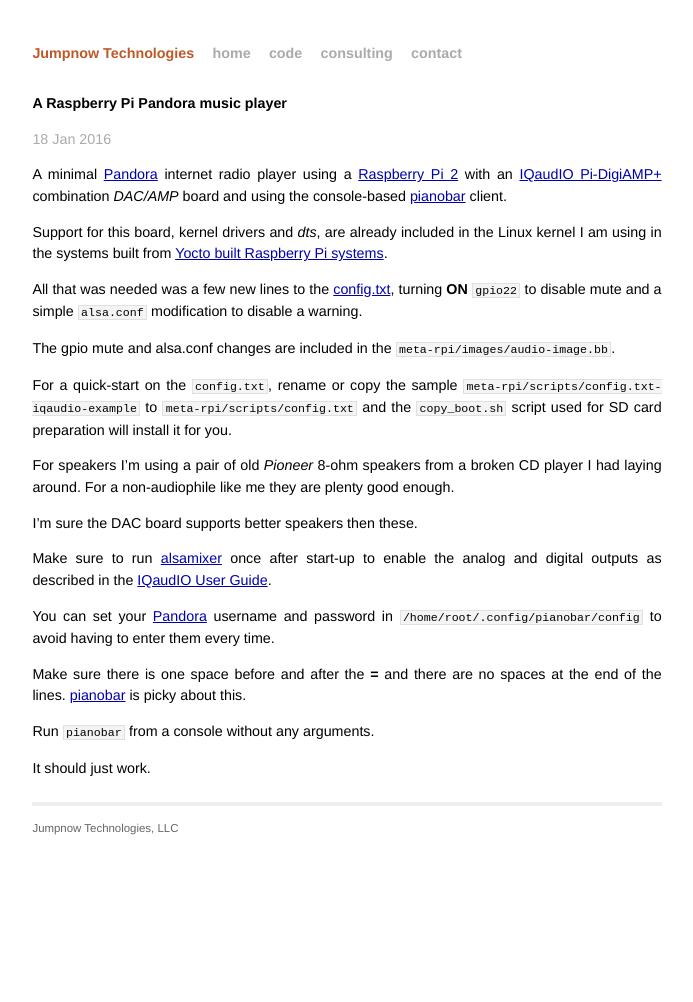
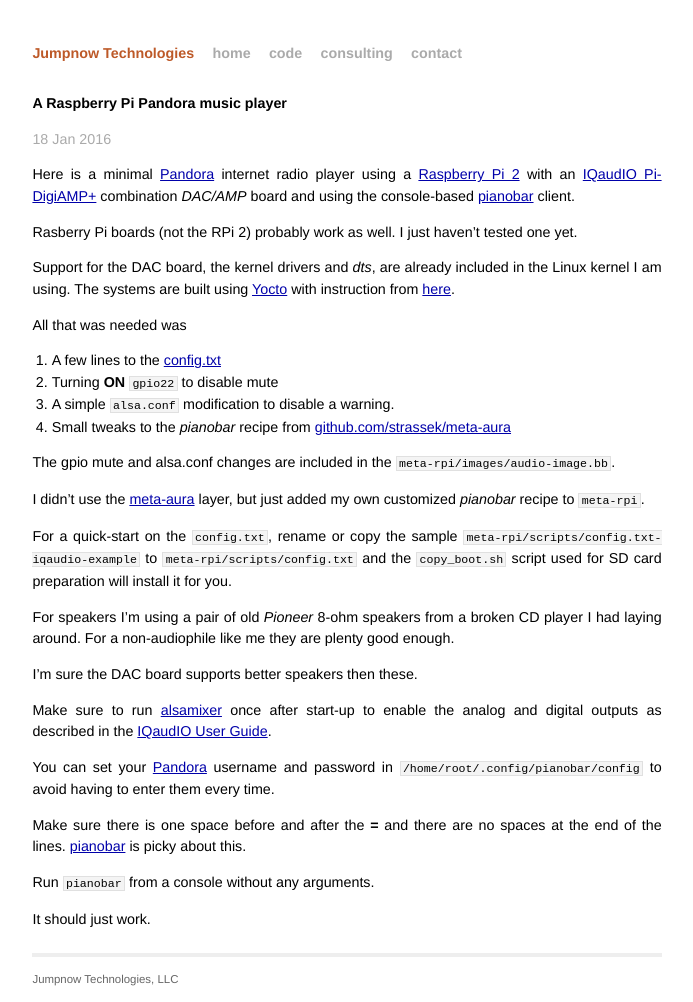
Before and after one commit to jumpnow/jumpnowtek-site, a Jekyll site: the page built from _posts/2016-01-18-Raspberry-Pi-Pandora-music-player.md, in a window 1280 px wide. Shown: the whole page, without its empty margins (293-986 px from the left). Built offline with Jekyll 4.4.1, drawn with Linux system fonts in a browser that asks for light colours; before the commit the page ends 943 px from its top, so only the background shows below that.

Commit message:
Update rpi docs

```diff
--- a/_posts/2016-01-18-Raspberry-Pi-Pandora-music-player.md
+++ b/_posts/2016-01-18-Raspberry-Pi-Pandora-music-player.md
@@ -2,18 +2,27 @@
 layout: post
 title: A Raspberry Pi Pandora music player
 description: "Using an IQAudio Pi-DigiAMP+ and pianobar for a Pandora music player"
-date: 2016-01-18 16:35:00
+date: 2016-01-18 16:53:00
 categories: rpi
 tags: [linux, rpi, yocto, iqaudio, pianobar, pandora]
 ---
 
-A minimal [Pandora][pandora] internet radio player using a [Raspberry Pi 2][rpi] with an [IQaudIO Pi-DigiAMP+][digiamp-plus] combination *DAC/AMP* board and using the console-based [pianobar][pianobar] client.
+Here is a minimal [Pandora][pandora] internet radio player using a [Raspberry Pi 2][rpi] with an [IQaudIO Pi-DigiAMP+][digiamp-plus] combination *DAC/AMP* board and using the console-based [pianobar][pianobar] client.
 
-Support for this board, kernel drivers and *dts*, are already included in the Linux kernel I am using in the systems built from [Yocto built Raspberry Pi systems][rpi-yocto].
+Rasberry Pi boards (not the RPi 2) probably work as well. I just haven't tested one yet.
 
-All that was needed was a few new lines to the [config.txt][config-txt], turning **ON** `gpio22` to disable mute and a simple `alsa.conf` modification to disable a warning.
+Support for the DAC board, the kernel drivers and *dts*, are already included in the Linux kernel I am using. The systems are built using [Yocto][yocto] with instruction from [here][rpi-yocto].
+
+All that was needed was
+
+1. A few lines to the [config.txt][config-txt]
+2. Turning **ON** `gpio22` to disable mute
+3. A simple `alsa.conf` modification to disable a warning.
+4. Small tweaks to the *pianobar* recipe from [github.com/strassek/meta-aura][meta-aura]
 
 The gpio mute and alsa.conf changes are included in the `meta-rpi/images/audio-image.bb`.
+
+I didn't use the [meta-aura][meta-aura] layer, but just added my own customized *pianobar* recipe to `meta-rpi`.
 
 For a quick-start on the `config.txt`, rename or copy the sample `meta-rpi/scripts/config.txt-iqaudio-example` to `meta-rpi/scripts/config.txt` and the `copy_boot.sh` script used for SD card preparation will install it for you.
 
@@ -41,3 +50,5 @@
 [rpi]: https://www.raspberrypi.org/
 [iqaudio-pdf]: http://www.iqaudio.com/downloads/IQaudIO.pdf
 [alsamixer]: https://en.wikipedia.org/wiki/Alsamixer
+[yocto]: https://www.yoctoproject.org
+[meta-aura]: https://github.com/strassek/meta-aura
```
Also changed, not shown: _posts/2015-12-04-Raspberry-Pi-Systems-with-Yocto.md (+11 -1 lines).
